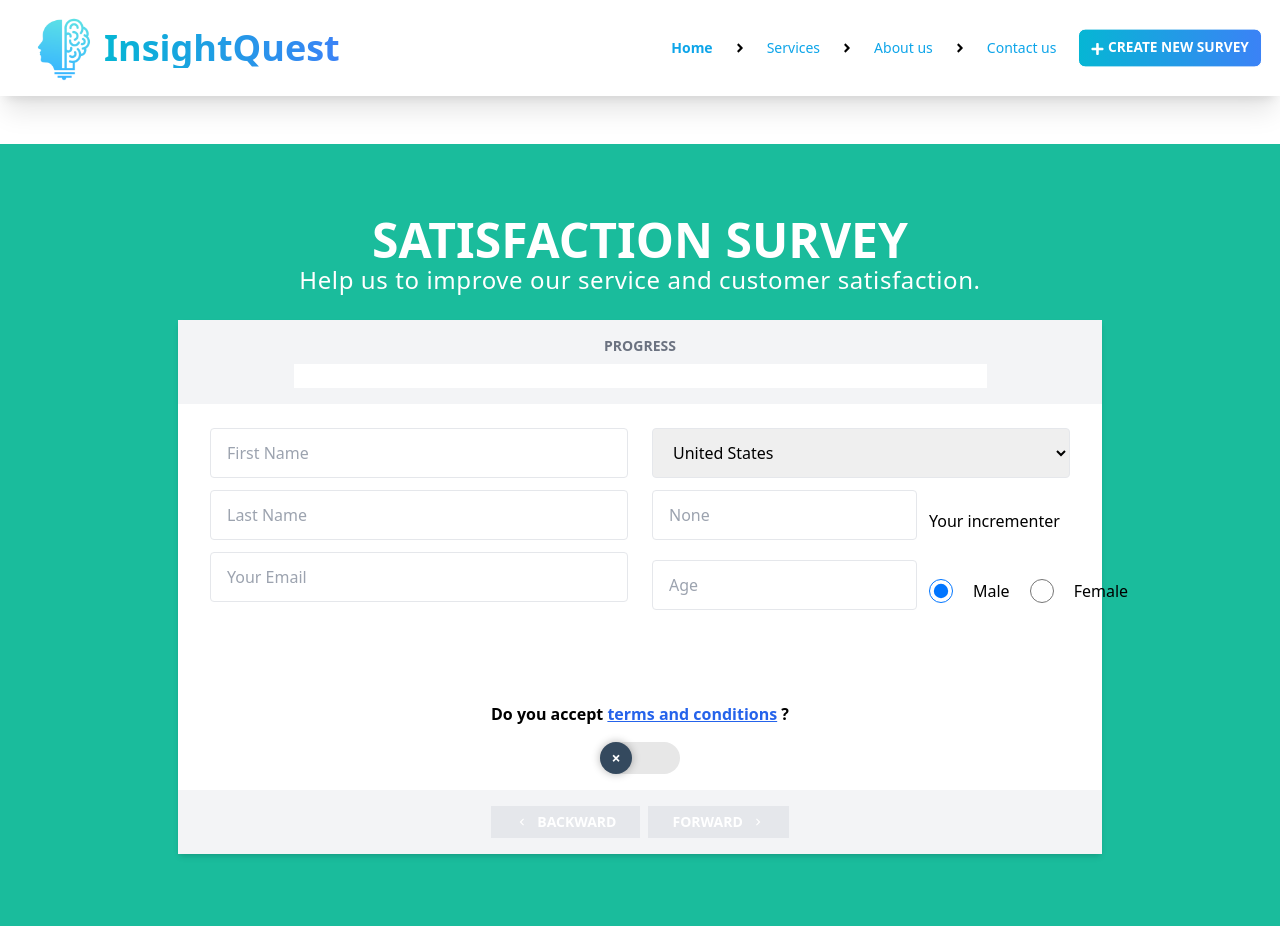
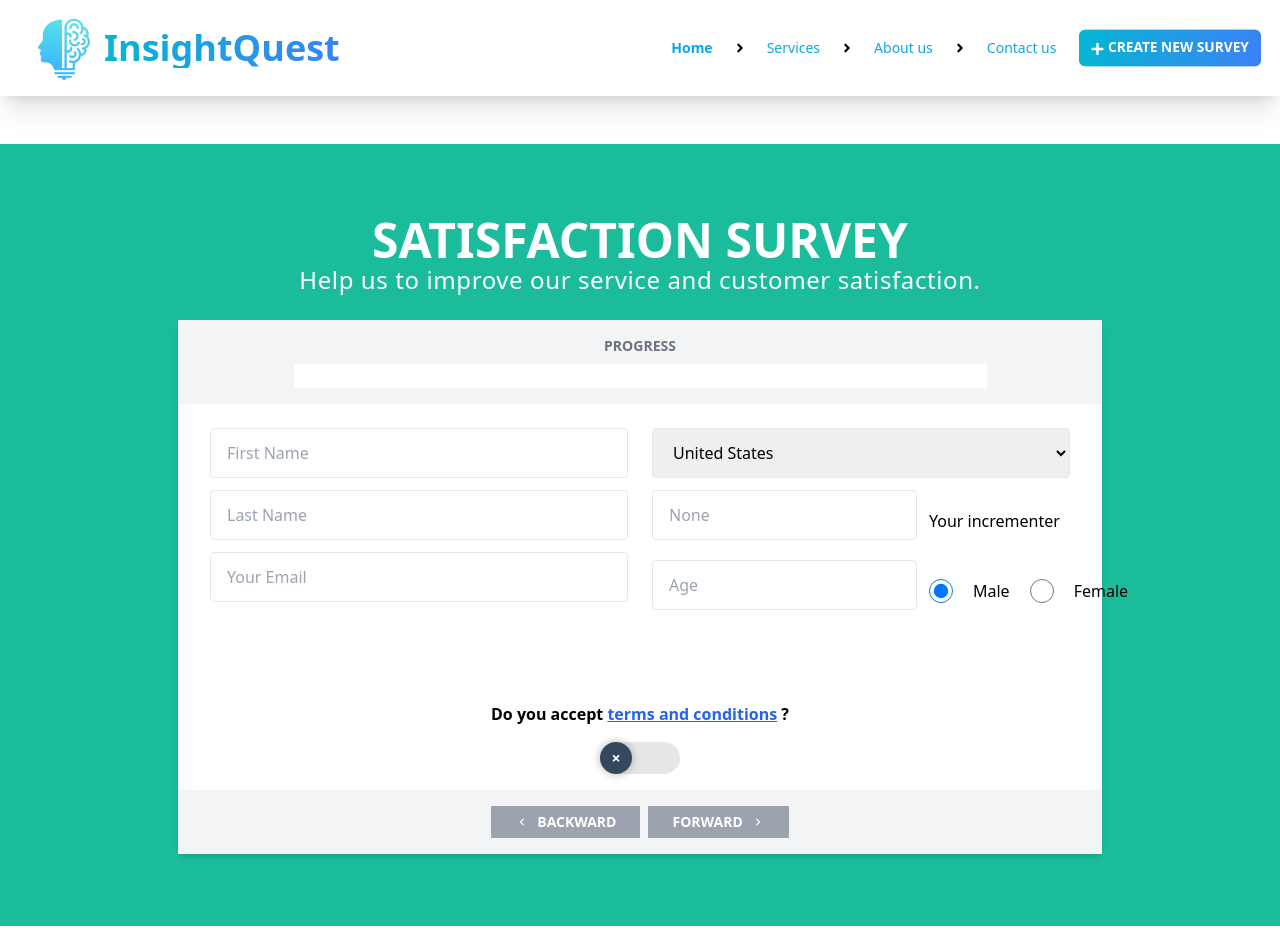
Before and after one commit to chandan-chandra-shil/insightquest, a React (Vite) app: page / in a window 1280 px wide. Shown: the top 952 px of the page. Built offline with nearby package versions, Linux system fonts and the light colour scheme.

Commit message:
fix form

```diff
--- a/src/pages/home/form/Form.jsx
+++ b/src/pages/home/form/Form.jsx
@@ -67,8 +67,8 @@ const Form = () => {
 
     </div>
     <div className='flex gap-2 justify-center mt-4 py-4 bg-gray-100'>
-        <button className='btn btn-sm text-white hover:bg-[#1abc9c] hover:text-white border-0 rounded-none bg-gray-200 px-6'> <MdOutlineKeyboardArrowLeft/> backward</button>
-        <button className='btn btn-sm text-white hover:bg-[#1abc9c] hover:text-white border-0 rounded-none bg-gray-200 px-6'>Forward <MdOutlineKeyboardArrowRight/></button>
+        <button className='btn btn-sm text-white hover:bg-[#1abc9c] hover:text-white border-0 rounded-none bg-gray-400 px-6'> <MdOutlineKeyboardArrowLeft/> backward</button>
+        <button className='btn btn-sm text-white hover:bg-[#1abc9c] hover:text-white border-0 rounded-none bg-gray-400 px-6'>Forward <MdOutlineKeyboardArrowRight/></button>
     </div>
 </form>
 
```
